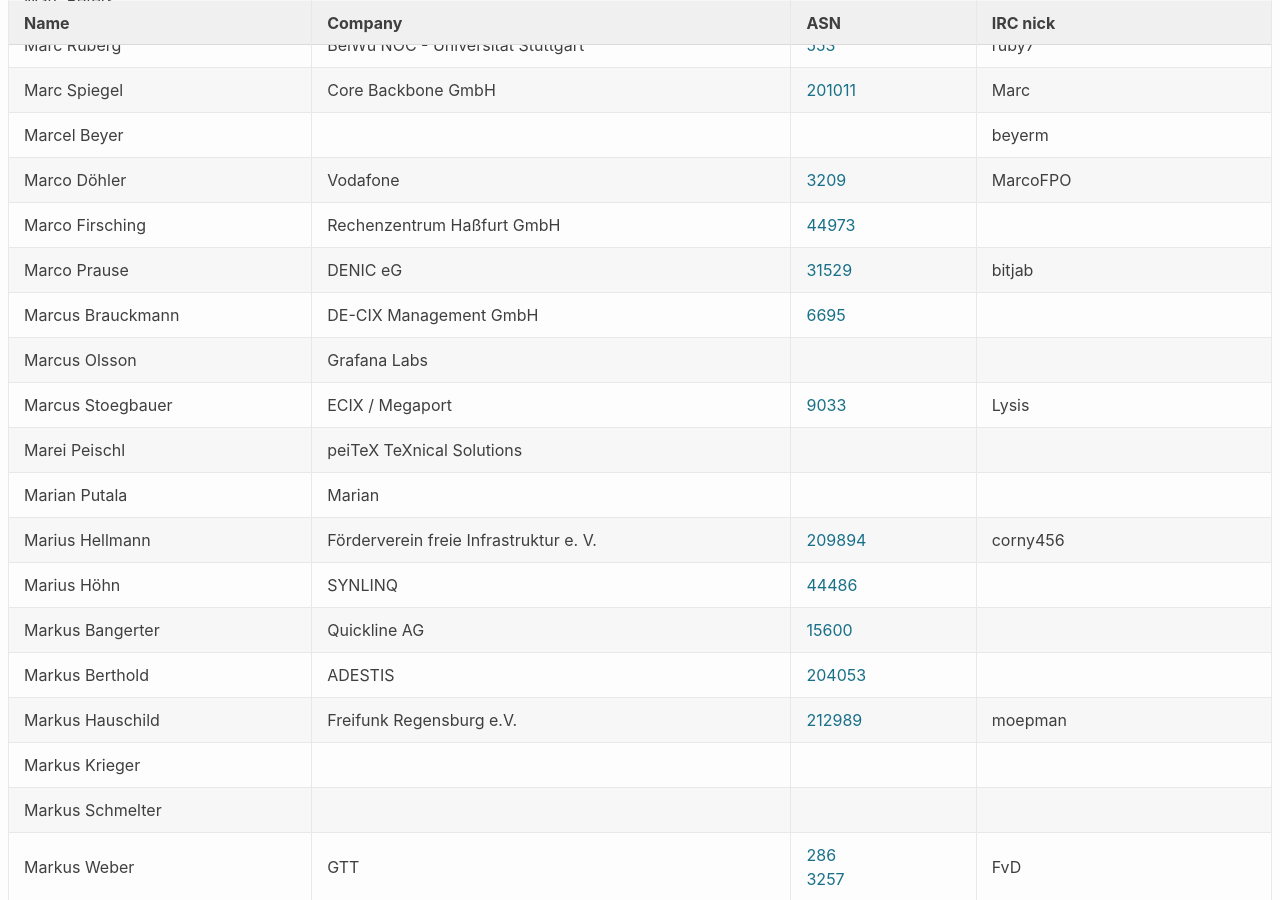
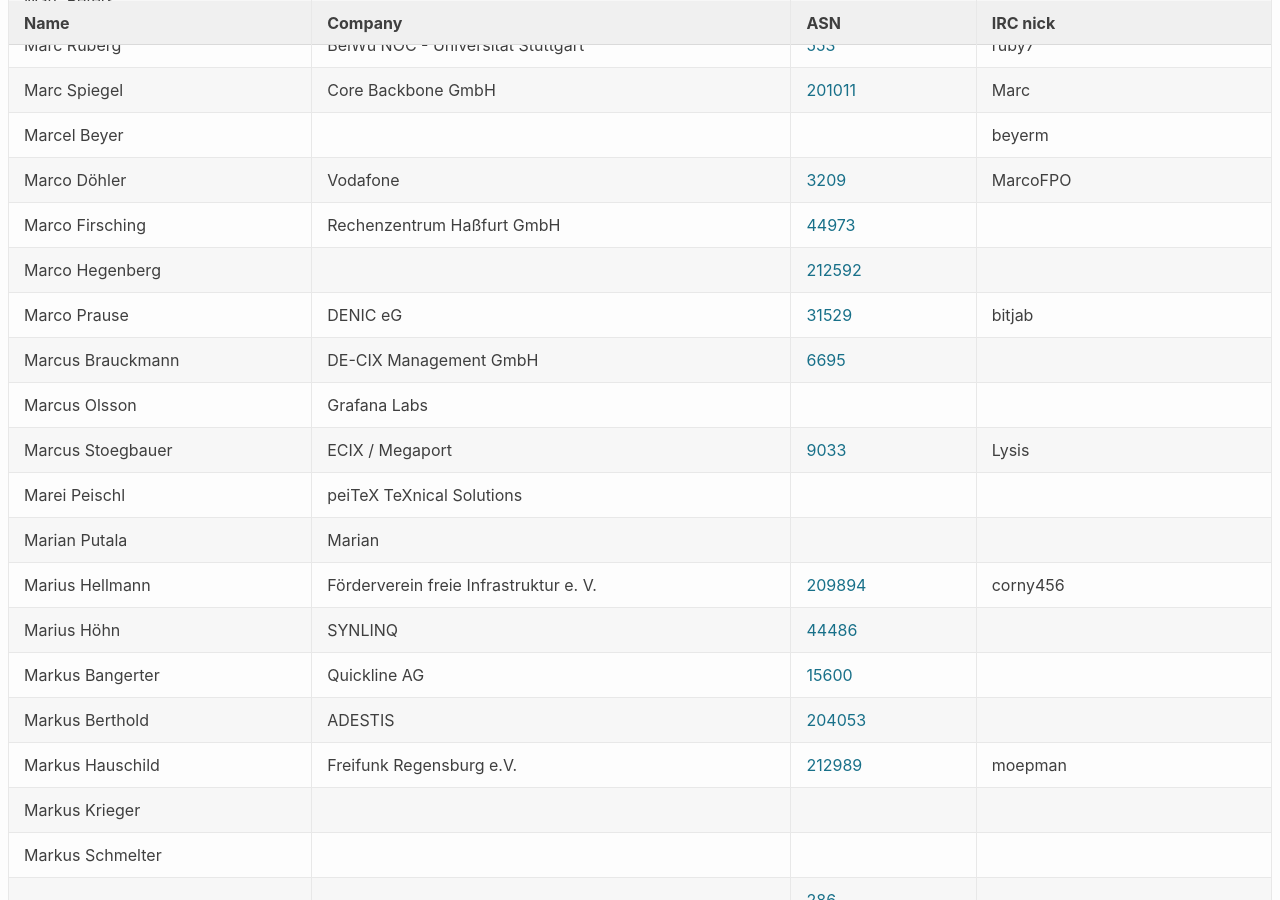
Before and after one commit to denog/pretix-attendeelist, a Jekyll site: the page built from index.markdown, in a window 1280 px wide and 900 px high, scrolled down 12697 px. Built offline with Jekyll 4.4.1, drawn with Linux system fonts in a browser that asks for light colours.

Commit message:
Latest data: Thu Nov  5 22:50:20 UTC 2020

```diff
--- a/_data/attendees.json
+++ b/_data/attendees.json
@@ -1602,6 +1602,12 @@
     "asn": "44973"
   },
   {
+    "name": "Marco Hegenberg",
+    "company": null,
+    "irc": null,
+    "asn": "212592"
+  },
+  {
     "name": "Marco Prause",
     "company": "DENIC eG",
     "irc": "bitjab",
```
